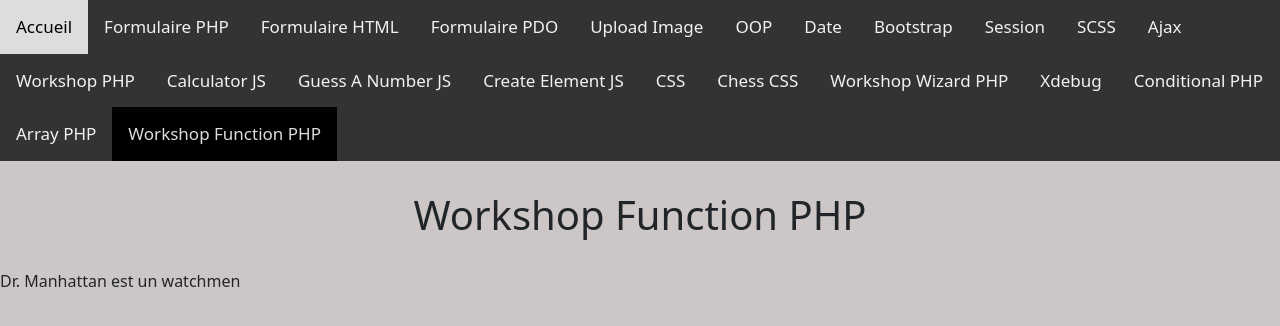
After one commit to jaldabaoth-code/AJAX-HTML-JavaScript-PHP-SQL-Styles, a PHP site: page /workshopFunctionPHP/workshopFunctionPHP.php in a window 1280 px wide. The commit adds this page. Shown: the top 326 px of the page. Run offline with PHP 8.4, Linux system fonts and the light colour scheme.

Commit message:
add arrayPHP and workshopFunctionphp

```diff
--- a/includes/navbar.php
+++ b/includes/navbar.php
@@ -25,4 +25,6 @@ $pageName=explode('/', $uri)[1];
     <a class="<?= ($pageName=='workshopWizardPHP') ? 'active' : '' ?>" href="../workshopWizardPHP/workshopWizardPHP.php">Workshop Wizard PHP</a>
     <a class="<?= ($pageName=='xdebug') ? 'active' : '' ?>" href="../xdebug/xdebug.php">Xdebug</a>
     <a class="<?= ($pageName=='conditionalPHP') ? 'active' : '' ?>" href="../conditionalPHP/conditionalPHP.php">Conditional PHP</a>
+    <a class="<?= ($pageName=='arrayPHP') ? 'active' : '' ?>" href="../arrayPHP/arrayPHP.php">Array PHP</a>
+    <a class="<?= ($pageName=='workshopFunctionPHP') ? 'active' : '' ?>" href="../workshopFunctionPHP/workshopFunctionPHP.php">Workshop Function PHP</a>
 </div>
--- /dev/null
+++ b/workshopFunctionPHP/src/function.php
@@ -0,0 +1,38 @@
+<?php
+
+    /* EX1 - FONCTION */
+    function sayHello1()
+    {
+        echo "Hello NIte Owl";
+    }
+
+
+    /* EX2 - RETOUR */
+    function sayHello2(): string
+    {
+        $sayHello = "Hello NIte Owl";
+        return $sayHello;
+    }
+
+
+    /* EX3 - PARAMETRE */
+    function sayHello3(string $name): string
+    {
+        $sayHello = "Hello " . $name;
+        return $sayHello;
+    }
+
+    /* EX4 - FIN */
+    function whoAmI(string $name, array $watchmen): ?string
+    {
+        foreach($watchmen as $watchmenName)
+        {
+            if ($name == $watchmenName) {
+                $message = $name . " est un watchmen";
+                return $message;
+            } else {
+                $message = $name . " est un intrus";
+            }
+        }
+        return $message;
+    }
--- /dev/null
+++ b/workshopFunctionPHP/workshopFunctionPHP.php
@@ -0,0 +1,23 @@
+<!DOCTYPE html>
+<html lang="en">
+    <head>
+        <?php
+            /* head included */
+            include '../includes/head.html';
+        ?>
+        <link rel="stylesheet" href="../assets/styles/formStyle.css">
+        <title>Workshop Function PHP</title>
+    </head>
+    <?php
+        /* navbar included */
+        include '../includes/navbar.php';
+    ?>
+    <body>
+        <h1>Workshop Function PHP</h1>
+        <?php
+            require("src/function.php");
+            $watchmenList = ['Dr. Manhattan', 'Ozymandias', 'Silk Spectre', 'Rorschach', 'The comedian', 'Nite Owl'];
+            echo whoAmI('Dr. Manhattan', $watchmenList);
+        ?>
+    </body>
+</html>
```
Also changed, not shown: arrayPHP/arrayPHP.php (added, +27 -0 lines), README.md.
